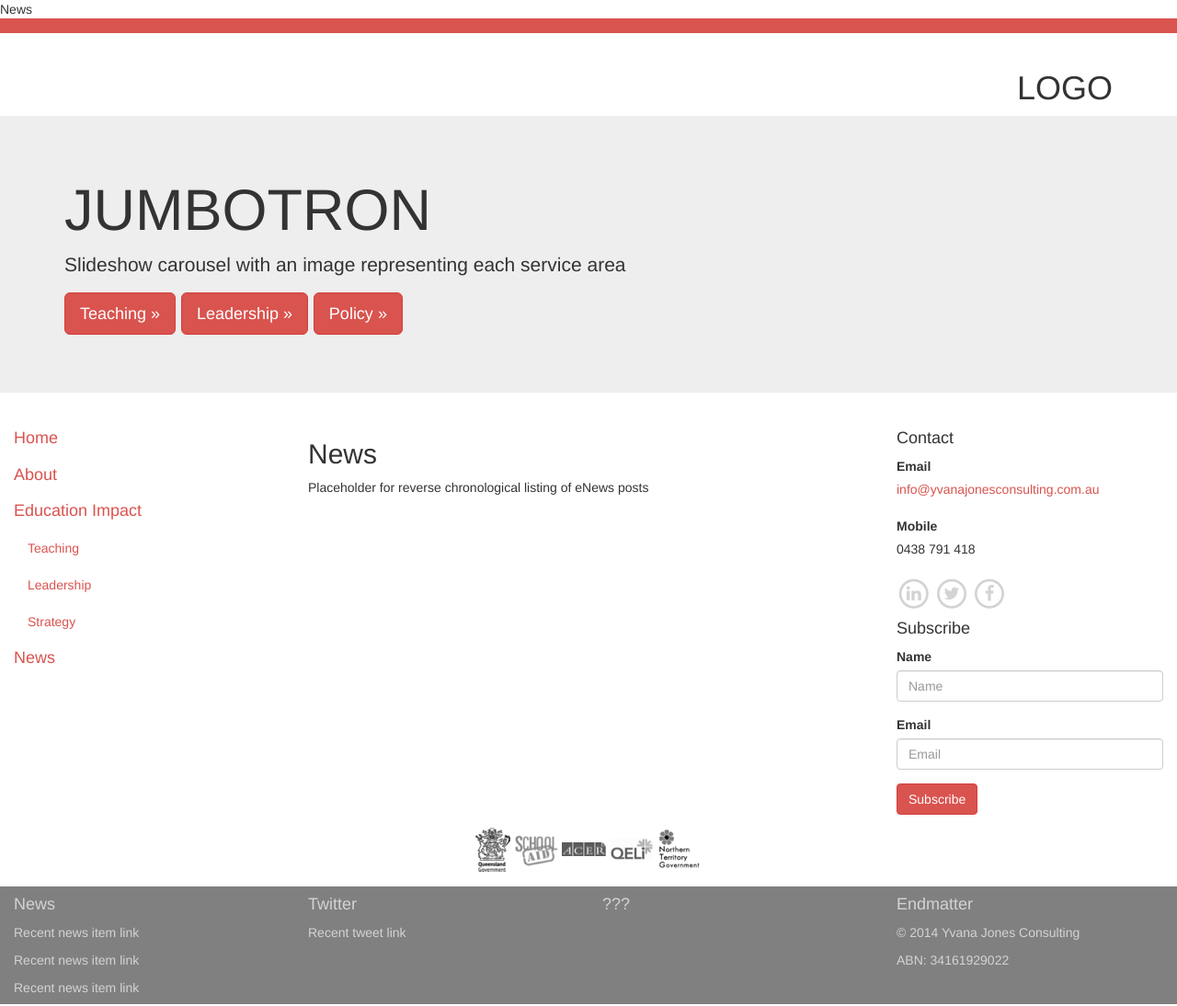
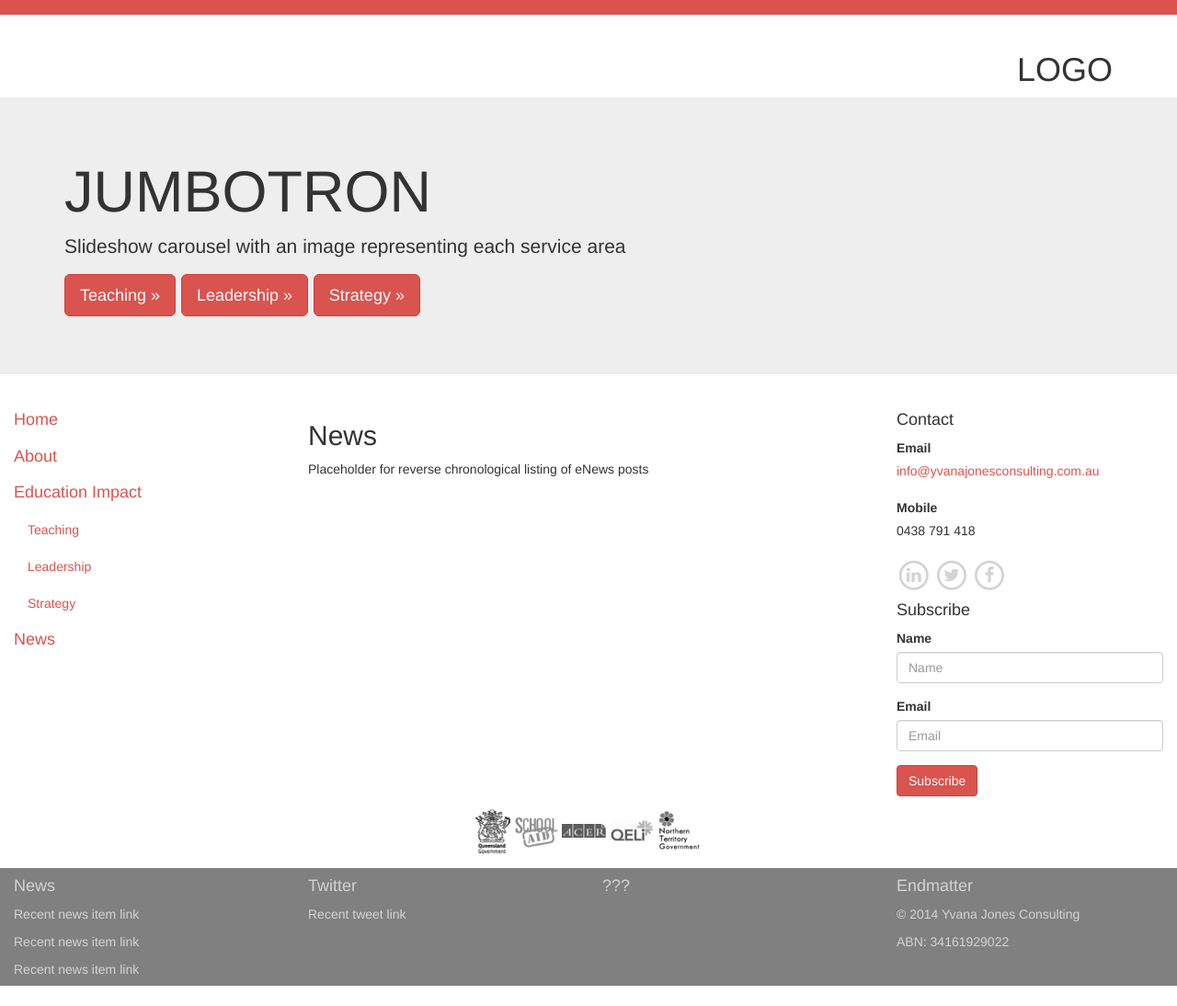
Before and after one commit to idm/idm.github.io, a Jekyll site: the page built from yjc/news.md, in a window 1280 px wide. Shown: the whole page at 92% size. Built offline with Jekyll 4.4.1, drawn with Linux system fonts in a browser that asks for light colours; nearby versions of some CDN libraries.

Commit message:
replaced jumbotron policy with strategy fixed missing > in YJC

```diff
--- a/_layouts/yjc.html
+++ b/_layouts/yjc.html
@@ -98,7 +98,7 @@
 <p>
 <a href="teaching" class="btn btn-danger btn-lg" role="button">Teaching »</a>
 <a href="leadership" class="btn btn-danger btn-lg" role="button">Leadership »</a>
-<a href="policy" class="btn btn-danger btn-lg" role="button">Policy »</a>
+<a href="strategy" class="btn btn-danger btn-lg" role="button">Strategy »</a>
 </p>
 </div>
 </div>
@@ -139,9 +139,11 @@
     color: LightGray;
   }
   </style>
+  <a href="http://au.linkedin.com/pub/yvana-jones/23/439/996">
   <span style="color:gray;" class="fa-stack fa-lg">
   <i class="fa fa-circle-thin fa-stack-2x"></i>
   <i class="fa fa-linkedin fa-stack-1x"></i>
+  </a>
   </span>
   <span class="fa-stack fa-lg">
   <i class="fa fa-circle-thin fa-stack-2x"></i>
```
Also changed, not shown: other parts of _layouts/yjc.html (+1 -1 lines).
